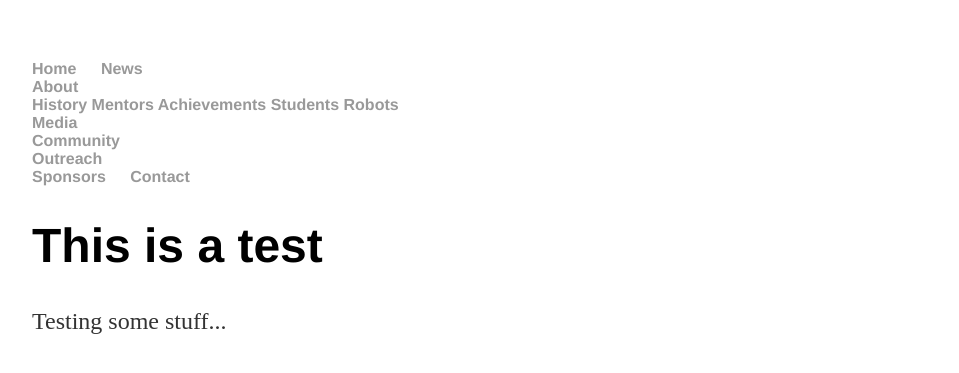
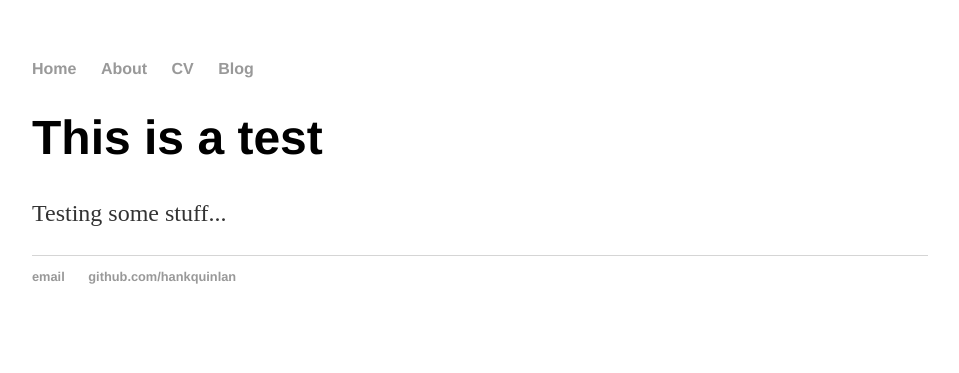
Before and after one commit to mouseythemouse/449, a Jekyll site: the page built from index.html, in a window 1280 px wide. Shown: the top 373 px of the page, without its empty margins (160-1119 px from the left). Built offline with Jekyll 4.4.1, drawn with Linux system fonts in a browser that asks for light colours.

Commit message:
Update default.html

```diff
--- a/_layouts/default.html
+++ b/_layouts/default.html
@@ -1,41 +1,29 @@
 <!DOCTYPE html>
 	<html>
 		<head>
-		<!-- this guy is jekyll liquid tag-->
 			<title>{{ page.title }}</title>
-			<!-- css stylesheet -->
+			<!-- link to main stylesheet -->
 			<link rel="stylesheet" type="text/css" href="/css/main.css">
 		</head>
 		<body>
 			<nav>
 	    		<ul>
 	        		<li><a href="/">Home</a></li>
-		        	<li><a href="/news">News</a></li>
-		        	<div class=dropAbout>
-		          	<li><a href="/about">About</a></li>
-	        		  	<div class="cAbout">
-	        		      <a href="/history">History</a>
-                    <a href="/mentors">Mentors</a>
-                    <a href="/achievements">Achievements</a>
-                    <a href="/students">Students</a>
-                    <a href="/robots">Robots</a>
-                  </div>
-              </div>
-	        		<li><a href="/media">Media</a></li>
-	        		<div class=dropComm>
-	        		  <li><a href="/community">Community</a></li>
-	        		    <div class=cComm>
-	        		      <a href="/outreach">Outreach</a>
-	        		    </div>
-	        		</div>
-	        		<li><a href="/sponsors">Sponsors</a></li>
-	        		  <li><a href="/contact">Contact</a></li>
+		        	<li><a href="/about">About</a></li>
+	        		<li><a href="/cv">CV</a></li>
+	        		<li><a href="/blog">Blog</a></li>
 	    		</ul>
 			</nav>
 			<div class="container">
 
 			{{ content }}
 
-			</div>
+			</div><!-- /.container -->
+			<footer>
+	    		<ul>
+	        		<li><a href="mailto:hankquinlanhub@gmail.com">email</a></li>
+	        		<li><a href="https://github.com/hankquinlan">github.com/hankquinlan</a></li>
+				</ul>
+			</footer>
 		</body>
 	</html>
```
